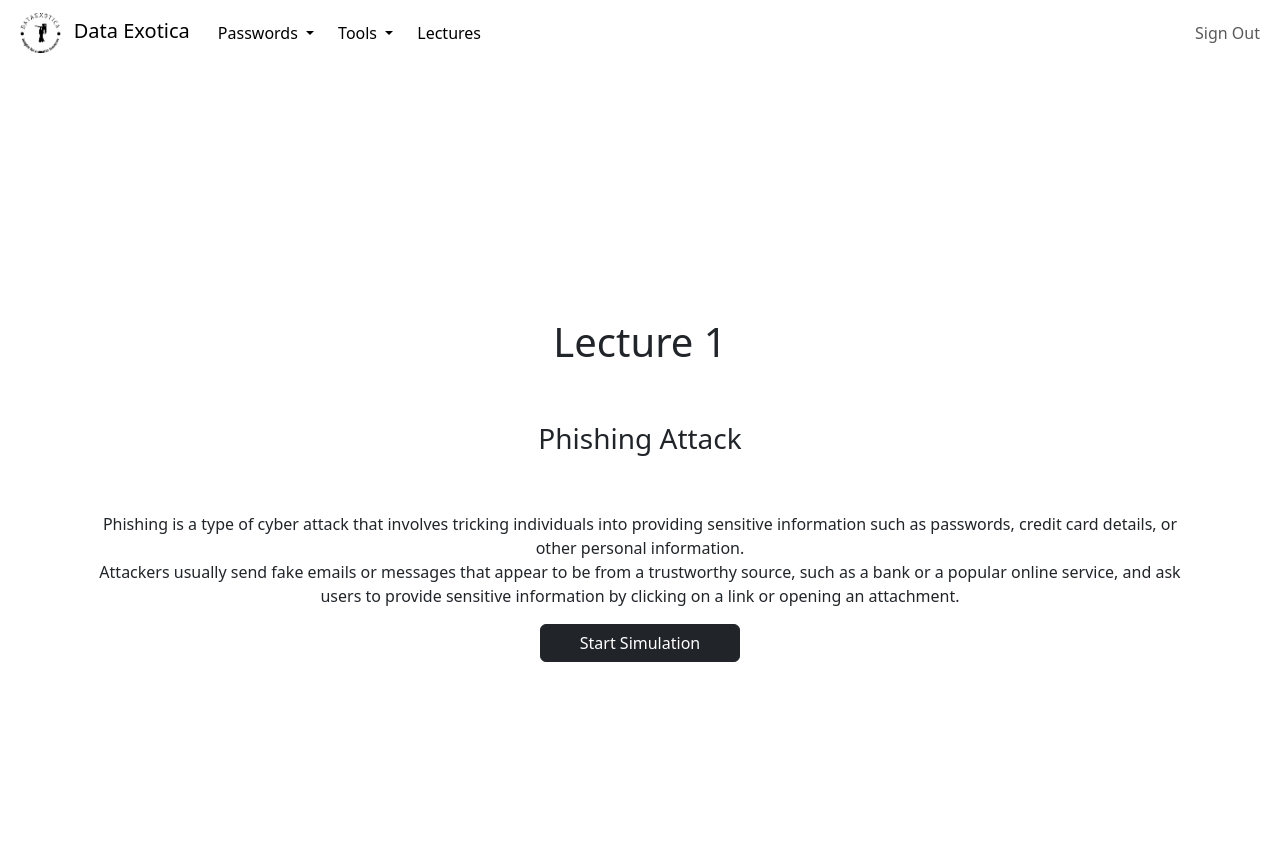
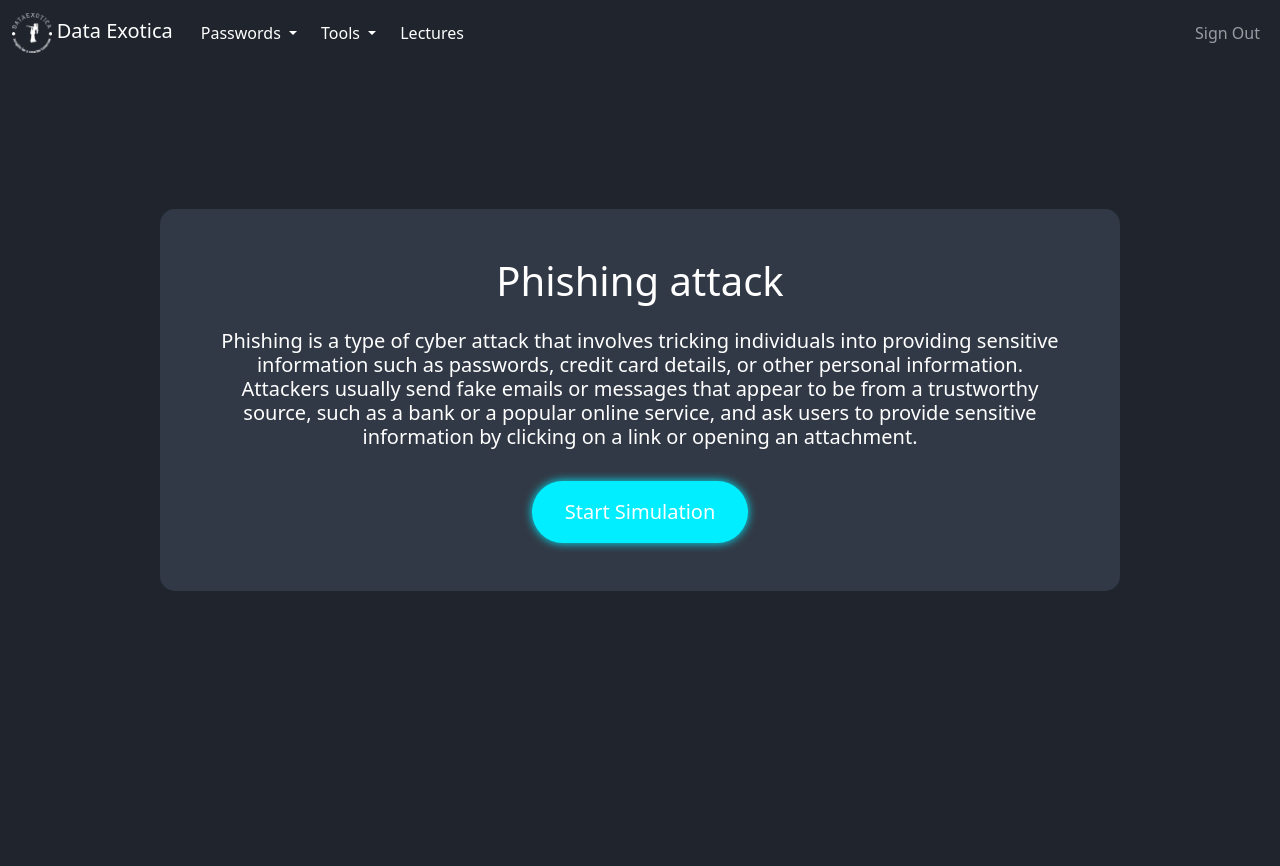
Before and after one commit to AleksandarHaralampiev/hacktues9, a Flask app: page /lectures_1 in a window 1280 px wide. After the commit the page ends 591 px from the top, so only its background shows below. Run offline with Flask 2, Linux system fonts and the light colour scheme.

Commit message:
Phishing attack
Added a design for the phishing info page

```diff
--- a/static/style.css
+++ b/static/style.css
@@ -1,3 +1,7 @@
+body{
+    background-color: #1f242d;
+}
+
 .background-image {
     background-image: url(images/background.png);
 }
@@ -39,7 +43,7 @@
 
 
 .href-color{
-    color: #535353 !important;
+    color: #3e3e3e !important;
     transition: .5s;
 }
 
@@ -47,10 +51,8 @@
 .login-card{
     background: rgba(0, 0, 0, 0.1);
 
-    border: 5px solid #333;
+    border: 5px solid #6d6d6d;
     border-radius: 10px;
-
-    transition: .5s;
 
     box-shadow: 20px 20px 50px rgba(0, 0, 0, 0.4);
     backdrop-filter: blur(10px);
@@ -79,14 +81,48 @@
     color: #0ef !important;
 }
 
-.login-card h1{
+.login-card .header{
     color: white;
 }
 
-.login-card:hover h1{
+.login-card:hover .header{
     color: #0ef;
 }
 
-h1{
-    transition: .5s;
+.header{
+    transition: 0.5s;
 }
+
+
+
+
+
+.info-card{
+    background: #323946;
+
+    border-radius: 15px;
+
+    transition: 0.5s;
+}
+
+.info-card:hover{
+    border: 2px solid #0ef;
+}
+
+.info-card:hover .header{
+    color: #0ef;
+}
+
+.info-button{
+    background-color: #0ef;
+    box-shadow: 0 0 10px #0ef;
+
+    font-size: 20px;
+    color: white;
+
+    border: none;
+}
+
+.info-button:hover{
+    background-color: #0ef;
+}
--- a/templates/base.html
+++ b/templates/base.html
@@ -10,7 +10,7 @@
         <link rel="stylesheet" href="../static/style.css">
     </head>
 
-    <body style="background-color: black;">
+    <body>
 
         <nav class="navbar navbar-expand-lg navbar-light transparent">
                 <div class="container-fluid">
--- a/templates/lecture_1.html
+++ b/templates/lecture_1.html
@@ -1,17 +1,21 @@
 {% extends 'profile.html' %}
 {% block content %}
 
-<div class="container w-100 vh-100 d-flex justify-content-center flex-column " style="overflow: hidden;">
-    <br><br>
-    <h1 align="center">Lecture 1</h1>
-    <br>
-    <br>
-    <h3 align="center">Phishing Attack</h3>
-    <br><br>
-    <p align="center">Phishing is a type of cyber attack that involves tricking individuals into providing sensitive information such as passwords, credit card details, or other personal information.<br> Attackers usually send fake emails or messages that appear to be from a trustworthy source, such as a bank or a popular online service, and ask users to provide sensitive information by clicking on a link or opening an attachment.</p>
-    <a href="{{url_for('phishing')}}" style="text-decoration: none;">
-        <button type="button" class="btn btn-dark d-block mx-auto" style="width: 200px;" >Start Simulation</button>
-    </a>
 
+
+<div class="info-card d-flex flex-column align-items-center justify-content-around w-75 px-5 py-5">
+    <div class="card-body d-flex flex-column align-items-center justify-content-around text-center">
+        <h1 class="header mb-4">Phishing attack</h1>
+        <h5>Phishing is a type of cyber attack that involves tricking individuals into providing sensitive information such as passwords, credit card details, or other personal information.<br> Attackers usually send fake emails or messages that appear to be from a trustworthy source, such as a bank or a popular online service, and ask users to provide sensitive information by clicking on a link or opening an attachment.</h5>
+
+        <button class="info-button btn w-25 p-3 mt-4 rounded-pill">Start Simulation</button>
+    </div>
 </div>
+
+<!--
+
+<p align="center">Phishing is a type of cyber attack that involves tricking individuals into providing sensitive information such as passwords, credit card details, or other personal information.<br> Attackers usually send fake emails or messages that appear to be from a trustworthy source, such as a bank or a popular online service, and ask users to provide sensitive information by clicking on a link or opening an attachment.</p>
+<a href="{{url_for('phishing')}}" style="text-decoration: none;">
+    <button type="button" class="btn btn-dark d-block mx-auto" style="width: 200px;" >Start Simulation</button>
+</a>-->
 {% endblock %}
--- a/templates/login.html
+++ b/templates/login.html
@@ -21,7 +21,7 @@
                 <div class="card-body my-4">
 
                     <div class="d-flex flex-column my-3 href-color">
-                        <h1 class="mb-0">Welcome back!</h1>
+                        <h1 class="header mb-0">Welcome back!</h1>
                         <span class="text-danger">{{message}}</span>
                     </div>
 
--- a/templates/profile.html
+++ b/templates/profile.html
@@ -6,23 +6,29 @@
         <meta name="viewport" content="width=device-width, initial-scale=1.0">
         <title>Document</title>
         <link href="https://cdn.jsdelivr.net/npm/bootstrap@5.3.0-alpha1/dist/css/bootstrap.min.css" rel="stylesheet" integrity="sha384-GLhlTQ8iRABdZLl6O3oVMWSktQOp6b7In1Zl3/Jr59b6EGGoI1aFkw7cmDA6j6gD" crossorigin="anonymous">
+
+        <link rel="stylesheet" href="../static/style.css">
     </head>
 
-    <body style="overflow: hidden;">
-        <div id="particles-js" style="height: 90vh;">
-        <nav class="navbar navbar-expand-lg navbar-light transparent sticky-top">
+    <body style="overflow: auto;">
+
+      <div class="vh-100 d-flex flex-column align-items-center justify-content-center text-white">
+        <nav class="w-100 navbar navbar-expand-lg navbar-dark bg-transparent position-absolute top-0">
+
             <div class="container-fluid">
                   <a class="navbar-brand" href="{{url_for('home')}}">
-                    <img src="../static/images/logo_black.png" height="40px">
+                      <img src="../static/images/logo.png" height="40px">
                       <span class="mx-0 ">Data Exotica</span>
                   </a>
-              <button class="navbar-toggler background-color white" type="button" data-bs-toggle="collapse" data-bs-target="#navbarNav" aria-controls="navbarNav" aria-expanded="false" aria-label="Toggle navigation">
+
+                  <button class="navbar-toggler bg-white" type="button" data-bs-toggle="collapse" data-bs-target="#navbarNav" aria-controls="navbarNav" aria-expanded="false" aria-label="Toggle navigation">
                     <span class="navbar-toggler-icon"></span>
                   </button>
-              <div class="collapse navbar-collapse dropdown bg-transparent" id="navbarNav">
+
+                  <div class="collapse navbar-collapse dropdown bg-transparent d-flex flex-row justify-content-between" id="navbarNav">
                     <ul class="navbar-nav">
                       <div class="dropdown">
-                    <a class="btn bg-transparent dropdown-toggle text-black border-0"  href="#" role="button" data-bs-toggle="dropdown" aria-expanded="false">
+                        <a class="btn bg-transparent dropdown-toggle text-white border-0"  href="#" role="button" data-bs-toggle="dropdown" aria-expanded="false">
                           Passwords
                         </a>
 
@@ -33,7 +39,7 @@
                         </ul>
                       </div>
                       <div class="dropdown">
-                    <a class="btn bg-transparent dropdown-toggle text-black border-0"  href="#" role="button" data-bs-toggle="dropdown" aria-expanded="false">
+                        <a class="btn bg-transparent dropdown-toggle text-white border-0"  href="#" role="button" data-bs-toggle="dropdown" aria-expanded="false">
                           Tools
                         </a>
 
@@ -44,7 +50,7 @@
                         </ul>
                       </div>
                       <div class="dropdown">
-                    <a class="btn bg-transparent  text-black border-0"  href="#" role="button" data-bs-toggle="dropdown" aria-expanded="false">
+                        <a class="btn bg-transparent  text-white border-0"  href="#" role="button" data-bs-toggle="dropdown" aria-expanded="false">
                           Lectures
                         </a>
                       </div>
@@ -66,6 +72,7 @@
 
            <!-- Optional JavaScript; choose one of the two! -->
            <!-- Option 1: Bootstrap Bundle with Popper -->
+      </div>
 
     <script src="https://cdn.jsdelivr.net/npm/bootstrap@5.0.2/dist/js/bootstrap.bundle.min.js" integrity="sha384-MrcW6ZMFYlzcLA8Nl+NtUVF0sA7MsXsP1UyJoMp4YLEuNSfAP+JcXn/tWtIaxVXM" crossorigin="anonymous"></script>
 
--- a/templates/register.html
+++ b/templates/register.html
@@ -19,7 +19,7 @@
                 <div class="card-body my-4">
 
                     <div class="d-flex flex-column mb-3">
-                        <h1 class="mb-0">Make an account</h1>
+                        <h1 class="header mb-0">Make an account</h1>
                         <span class="text-danger">{{message}}</span>
                     </div>
 
```
Also changed, not shown: templates/auth.html (+5 -3 lines), templates/home.html (+37 -17 lines), templates/phishing.html (+1 -9 lines), static/images/logo_black.png. Lines whose indentation alone changed are shown as unchanged.
